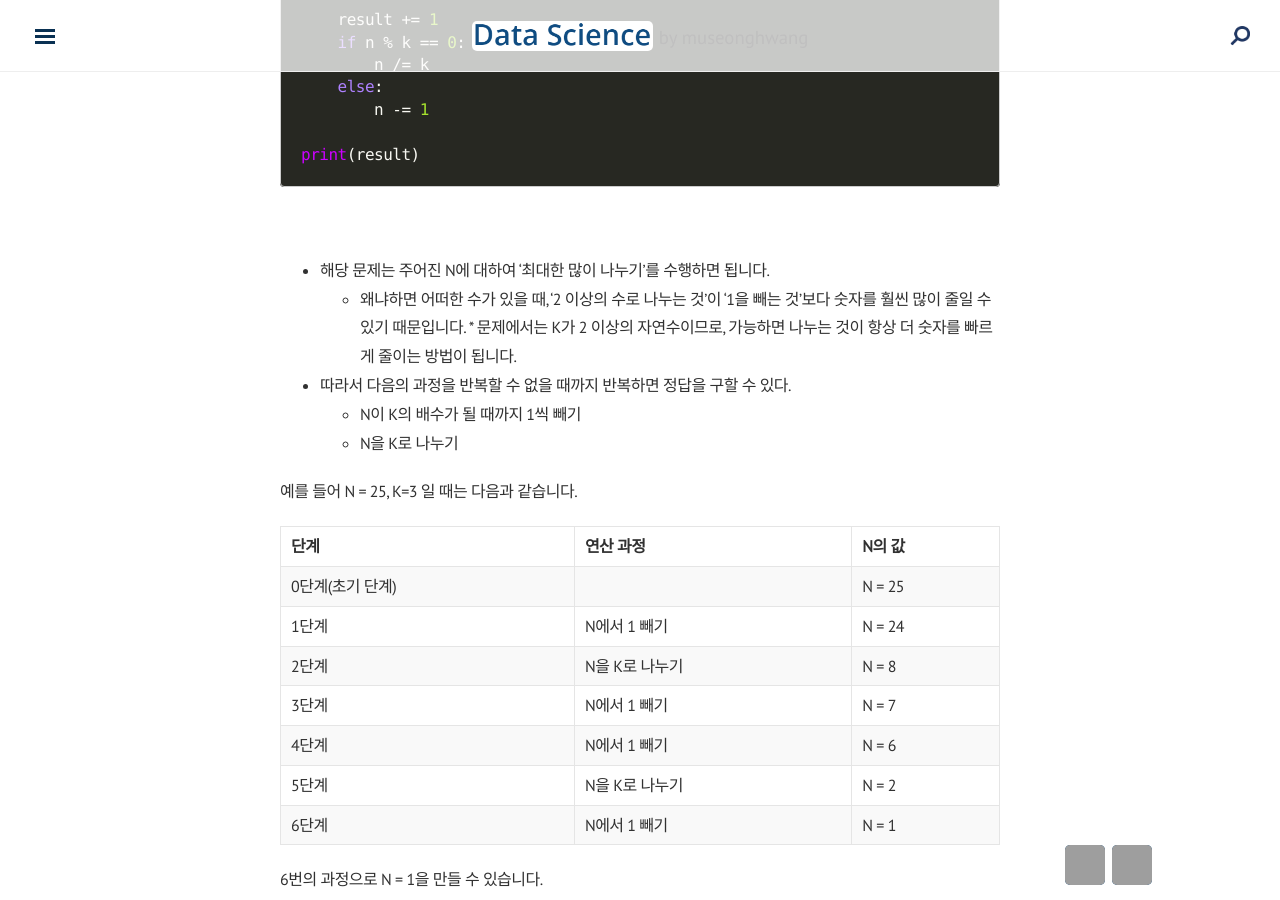
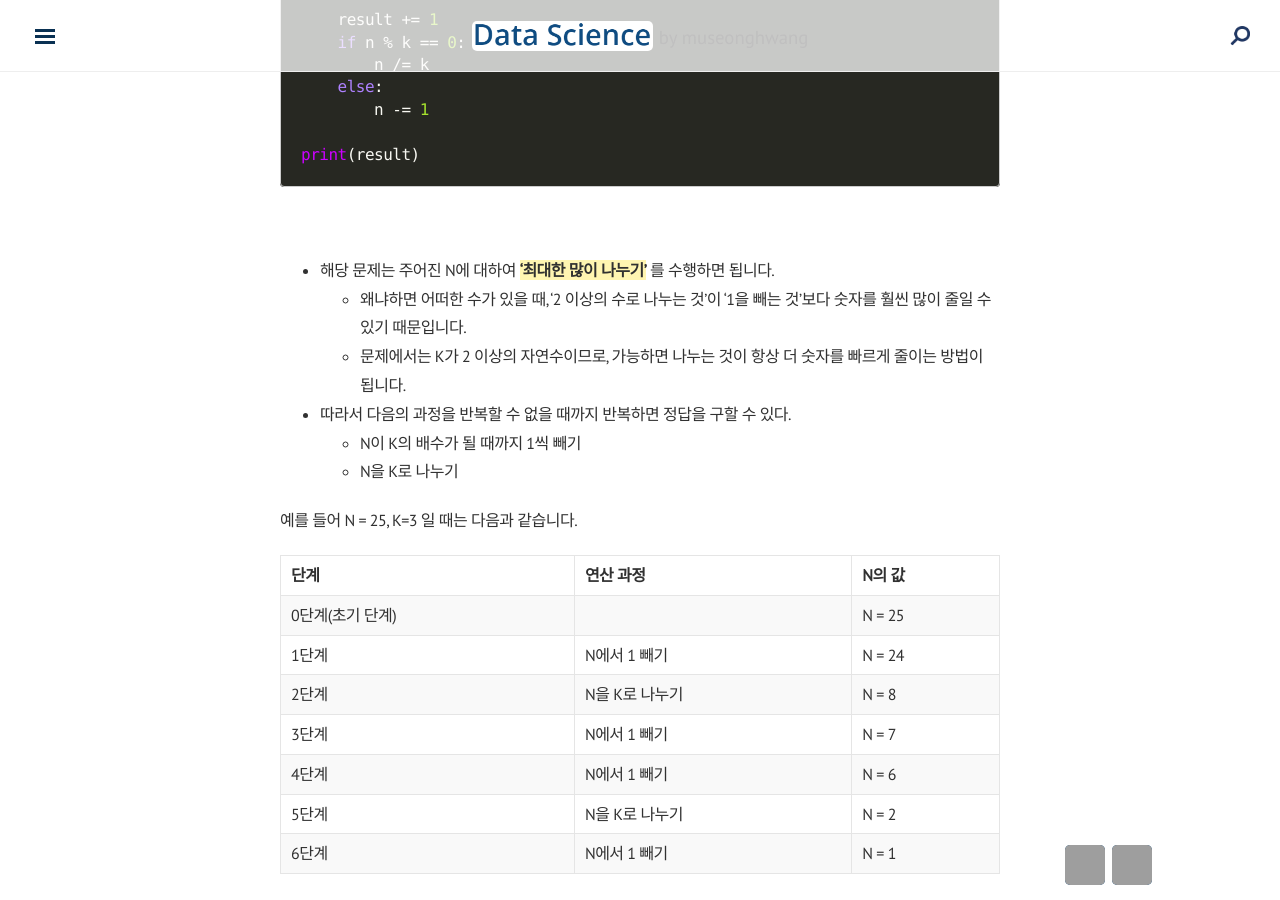
Before and after one commit to museonghwang/museonghwang.github.io, a Jekyll site: the page built from _posts/2022-08-04-algorithm-greedy.md, in a window 1280 px wide and 900 px high, scrolled down 11742 px. Built offline with Jekyll 4.4.1, drawn with Linux system fonts in a browser that asks for light colours; nearby versions of some CDN libraries; formulas are drawn with MathJax 3; comment, search, counter and statistics services are not loaded; some of the changed text lies outside the part shown; grey boxes are pictures that could not be loaded.

Commit message:
algorithm greedy update

````diff
--- a/_posts/2022-08-04-algorithm-greedy.md
+++ b/_posts/2022-08-04-algorithm-greedy.md
@@ -16,7 +16,7 @@ tag: Algorithm
 * 그리디 알고리즘(탐욕법)은 **<span style="background-color: #fff5b1">"현재 상황에서 지금 당장 좋은 것만 고르는 방법"</span>** 을 의미합니다.
 * 즉 어떠한 문제가 있을 때 단순 무식하게, 탐욕적으로 문제를 푸는 알고리즘으로, 매 순간 가장 좋아보이는 것을 선택하며, 현재의 선택이 나중에 미칠 영향에 대해서는 고려하지 않습니다.
 * 일반적인 그리디 알고리즘은 문제를 풀기 위한 최소한의 아이디어를 떠올릴 수 있는 능력을 요구합니다.
-* 그리디 해법은 그 정당성 분석이 중요합니다.
+* 그리디 해법은 그 **<span style="background-color: #fff5b1">정당성 분석이 중요</span>** 합니다.
     * 단순히 가장 좋아 보이는 것을 반복적으로 선택해도 최적의 해를 구할 수 있는지 검토합니다.
 
 <br>
@@ -49,7 +49,7 @@ tag: Algorithm
 
 그리디 알고리즘은 이처럼 단순히 매 상황에서 가장 큰 값만 고르는 방식이라고 말할 수 있습니다.
 * 일반적인 상황에서 그리디 알고리즘은 최적의 해를 보장할 수 없을 때가 많습니다.
-* 하지만 코딩 테스트에서의 대부분의 그리디 문제는 **탐욕법으로 얻은 해가 최적의 해가 되는 상황해서, 이를 추론**할 수 있어야 풀리도록 출제됩니다.
+* 하지만 코딩 테스트에서의 대부분의 그리디 문제는 **<span style="background-color: #fff5b1">탐욕법으로 얻은 해가 최적의 해가 되는 상황해서, 이를 추론</span>** 할 수 있어야 풀리도록 출제됩니다.
 
 <br>
 
@@ -66,7 +66,7 @@ tag: Algorithm
 ## 문제 해설
 
 * 해당 문제는 그리디 알고리즘을 이용해 풀 수 있는 대표적인 문제입니다.
-* 간단한 아이디어를 생각하면 **"가장 큰 화폐 단위부터 돈을 거슬러 주는 것"** 입니다.
+* 간단한 아이디어를 생각하면 **<span style="background-color: #fff5b1">"가장 큰 화폐 단위부터 돈을 거슬러 주는 것"</span>** 입니다.
 * N원을 거슬러 줘야 할 때, 가장 먼저 500원으로 거슬러 줄 수 있을 만큼 거슬러 주고, 그다음 100원, 50원, 10원짜리 동전을 차례대로 거슬러 줄 수 있을 만큼 거슬러 주면 최소의 동전 개수로 모두 거슬러 줄 수 있습니다.
 
 예를 들어 입력으로 주어진 N이 1,260이라면 다음과 같이 가장 큰 화폐 단위부터 거슬러 주는 과정을 통해 1,260원을 모두 거슬러 줄 수 있습니다.
@@ -144,7 +144,7 @@ print(count)
 
 * 그리디 알고리즘으로 문제의 해법을 찾았을 때는 정당성을 검토해야 합니다.
 * 가장 큰 화폐 단위부터 돈을 거슬러 주는 것이 최적의 해를 보장하는 이유
-    * 가지고 있는 동전 중에서 **큰 단위가 항상 작은 단위의 배수이므로 작은 단위의 동전들을 종합해 다른 해가 나올 수 없기 때문**입니다.
+    * 가지고 있는 동전 중에서 **<span style="background-color: #fff5b1">큰 단위가 항상 작은 단위의 배수이므로 작은 단위의 동전들을 종합해 다른 해가 나올 수 없기 때문</span>** 입니다.
 * 만약 800원을 거슬러 주어야 하는데 화폐 단위가 500원, 400원, 100원이라면?
     * 이 경우 그리디 알고리즘으로 4개의 동전(500원 + 100원 + 100원 + 100원)을 거슬러 줘야 합니다.
     * 하지만 최적의 해는 2개의 동전 (400원 + 400원)을 거슬러 주는 것입니다.
@@ -287,7 +287,7 @@ print(result) # 최종 답안 출력
     * 가장 큰 수: 6
     * 두 번째로 큰 수: 5
 * 이때 M이 8이고, K가 3이라면 (6 + 6 + 6 + 5) + (6 + 6 + 6 + 5)와 같이 더했을 때 합을 최대로 할 수 있다. 정답은 46이 됩니다.
-* 이 문제를 풀려면 가장 먼저 반복되는 수열에 대해서 파악해야 합니다.
+* 이 문제를 풀려면 가장 먼저 **<span style="background-color: #fff5b1">반복되는 수열</span>** 에 대해서 파악해야 합니다.
 * 가장 큰 수와 두 번째로 큰 수가 더해질 때는 특정한 수열 형태로 일정하게 반복해서 더해지는 특징이 있습니다.
     * 위의 예시에서는 수열 {6, 6, 6, 5}가 반복됩니다.
     * 반복되는 수열의 길이는 (K+1)로 위의 예시에서는 4가 됩니다.
@@ -297,7 +297,7 @@ print(result) # 최종 답안 출력
     * 그럴 때는 M을 (K + 1)로 나눈 나머지만큼 가장 큰 수가 추가로 더해지므로 이를 고려해주어야 합니다.
     * 즉, '가장 큰 수가 더해지는 횟수'는 다음과 같습니다.
 
-$$int(M\ /\ (K\ +\ 1))\ *\ K\ +\ M\ %\ (K\ +\ 1)$$
+$$int(M\ /\ (K\ +\ 1))\ *\ K\ +\ M\ \%\ (K\ +\ 1)$$
 
 <br>
 
@@ -374,7 +374,7 @@ for m in range(M):
 print(result)
 ```
 
-* 이 문제를 푸는 아이디어는 바로 각 행마다 가장 작은 수를 찾은 뒤에 그 수중에서 가장 큰 수를 찾는 것입니다.
+* 이 문제를 푸는 아이디어는 바로 **<span style="background-color: #fff5b1">각 행마다 가장 작은 수를 찾은 뒤에 그 수중에서 가장 큰 수를 찾는 것</span>** 입니다.
 * 입력 조건에서 입력으로 들어오는 수는 모두 10,000 이하이므로 단순히 배열에서 가장 작은 수를 찾는 기본 문법을 이용하여 각 행에서 가장 작은 수를 찾은 다음 그 수중에서 가장 큰 수를 찾는 방식으로 문제를 해결할 수 있습니다.
 
 
@@ -484,8 +484,9 @@ print(result)
 
 <br>
 
-* 해당 문제는 주어진 N에 대하여 '최대한 많이 나누기'를 수행하면 됩니다.
-    * 왜냐하면 어떠한 수가 있을 때, '2 이상의 수로 나누는 것'이 '1을 빼는 것'보다 숫자를 훨씬 많이 줄일 수 있기 때문입니다. *  문제에서는 K가 2 이상의 자연수이므로, 가능하면 나누는 것이 항상 더 숫자를 빠르게 줄이는 방법이 됩니다.
+* 해당 문제는 주어진 N에 대하여 **<span style="background-color: #fff5b1">'최대한 많이 나누기'</span>** 를 수행하면 됩니다.
+    * 왜냐하면 어떠한 수가 있을 때, '2 이상의 수로 나누는 것'이 '1을 빼는 것'보다 숫자를 훨씬 많이 줄일 수 있기 때문입니다.
+    * 문제에서는 K가 2 이상의 자연수이므로, 가능하면 나누는 것이 항상 더 숫자를 빠르게 줄이는 방법이 됩니다.
 * 따라서 다음의 과정을 반복할 수 없을 때까지 반복하면 정답을 구할 수 있다.
     * N이 K의 배수가 될 때까지 1씩 빼기
     * N을 K로 나누기
````
